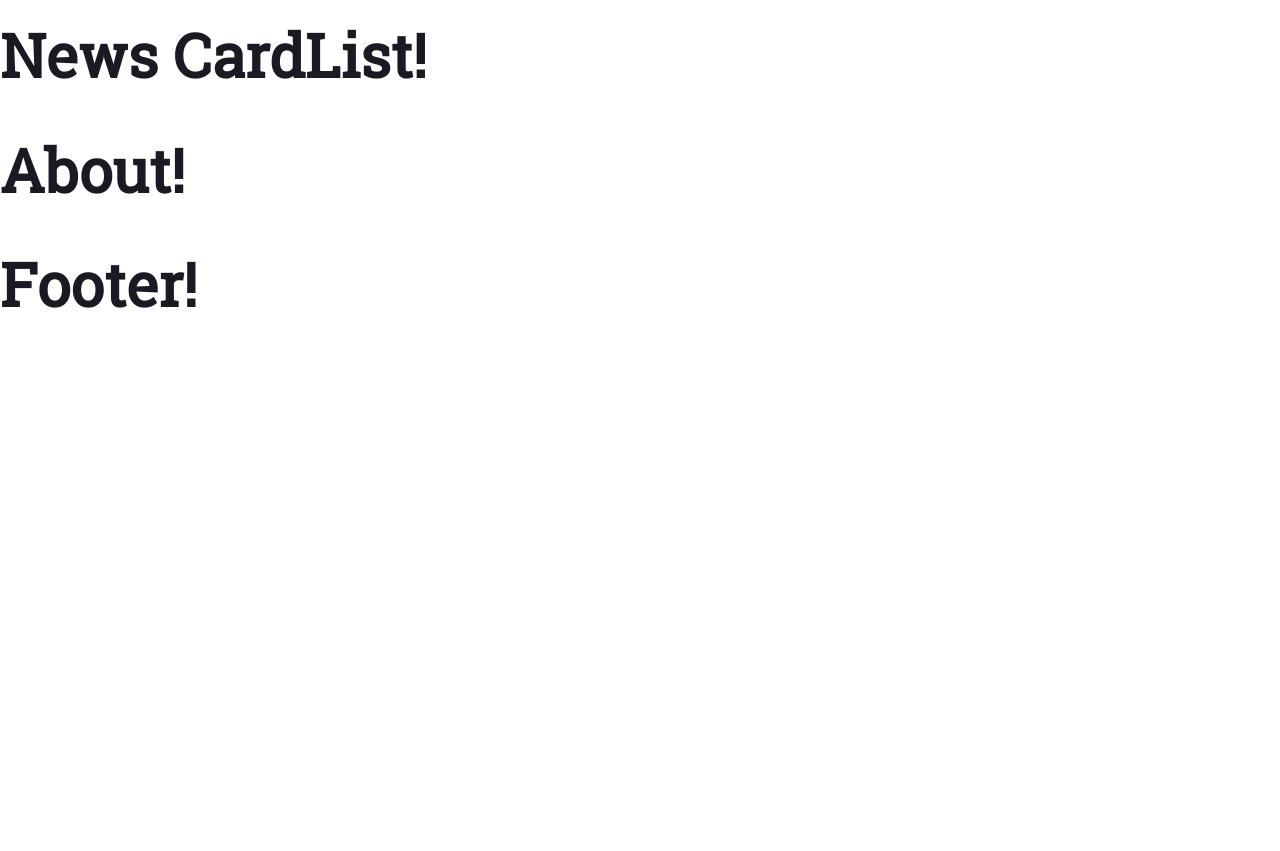
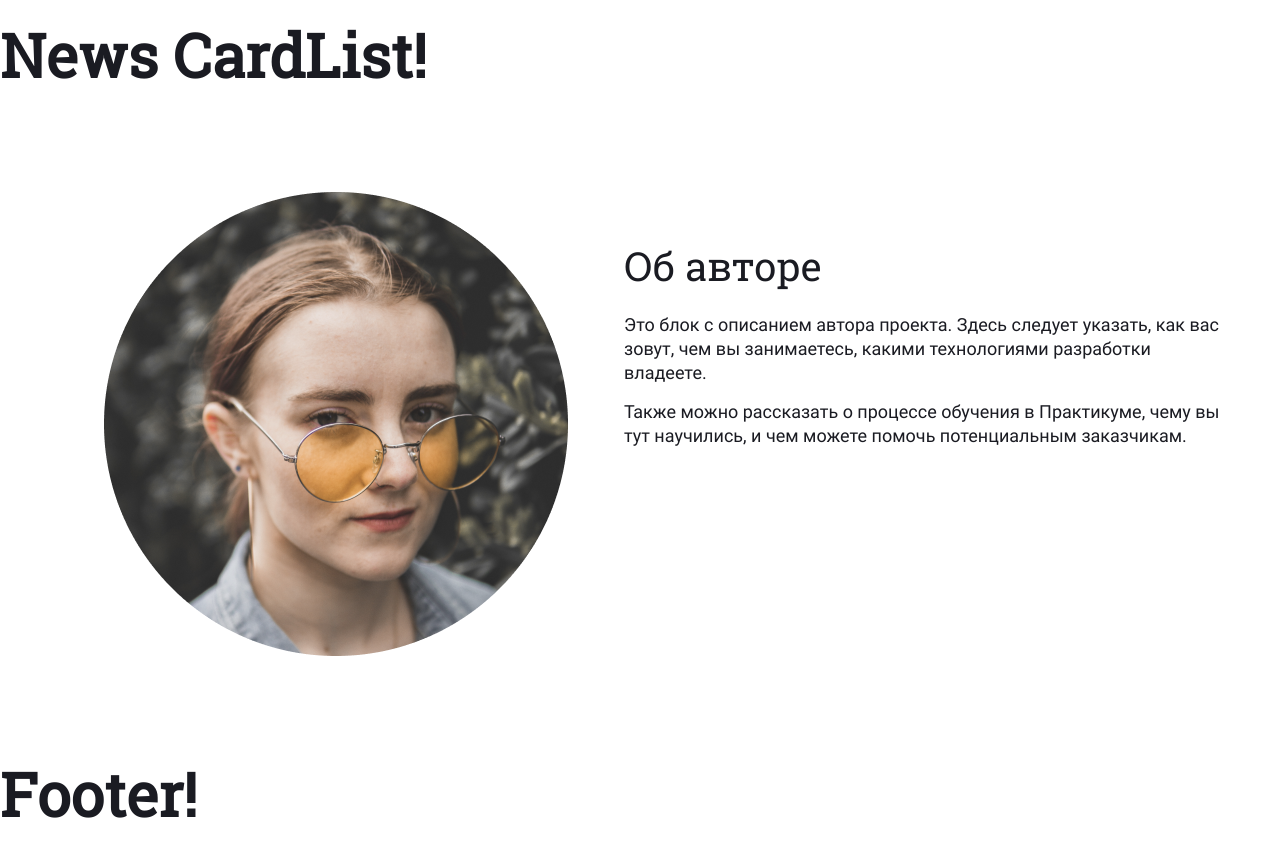
Before and after one commit to MaximStovba/news-explorer-frontend, a React (Create React App) app: page / in a window 1280 px wide. Shown: the part 578-1429 px from the top of the page. Before the commit the page ends 919 px from the top, so only its background shows below. Built offline with nearby package versions, Linux system fonts and the light colour scheme.

Commit message:
компонент About

```diff
--- a/src/components/About/About.css
+++ b/src/components/About/About.css
@@ -1,8 +1,55 @@
 .about {
+  /* сетка about */
+  display: grid;
+  grid-template-columns: 464px fit-content(600px);
+  grid-template-rows: min-content 1fr;
+  column-gap: 56px;
+  margin: 80px 0 80px 104px;
+  grid-template-areas:
+  "about__img-container about__title"
+  "about__img-container about__article";
+}
+
+.about__title {
+  grid-area: about__title;
+  margin: 0;
+  margin-top: 51px;
   font-family: Roboto Slab;
   font-style: normal;
   font-weight: normal;
-  font-size: 30px;
-  line-height: 34px;
+  font-size: 40px;
+  line-height: 46px;
   color: #1A1B22;
 }
+
+.about__article {
+  margin: 0;
+  margin-top: 24px;
+}
+
+.about__text {
+  grid-area: about__text;
+  margin: 0;
+  margin-top: 15px;
+  font-family: Roboto;
+  font-style: normal;
+  font-weight: normal;
+  font-size: 18px;
+  line-height: 24px;
+  color: #1A1B22;
+}
+
+.about__text:nth-child(1) {
+  margin-top: 0;
+}
+
+.about__img-container {
+  grid-area: about__img-container;
+  /* фоновое изображение */
+  height: 464px;
+  width: 464px;
+  background:
+    url(../../images/about-img.png)
+    no-repeat
+    center;
+}
--- a/src/components/About/About.js
+++ b/src/components/About/About.js
@@ -5,9 +5,14 @@ import './About.css';
 
 function About() {
   return (
-    <article className="about">
-      <h1>About!</h1>
-    </article>
+    <section className="about">
+      <h2 className="about__title">Об авторе</h2>
+      <article className="about__article">
+        <p className="about__text">Это блок с описанием автора проекта. Здесь следует указать, как вас зовут, чем вы занимаетесь, какими технологиями разработки владеете.</p>
+        <p className="about__text">Также можно рассказать о процессе обучения в Практикуме, чему вы тут научились, и чем можете помочь потенциальным заказчикам.</p>
+      </article>
+      <div className="about__img-container"></div>
+    </section>
   );
 }
 
--- a/src/components/Main/Main.css
+++ b/src/components/Main/Main.css
@@ -4,5 +4,5 @@
   grid-template-rows:
     80px
     calc(576px - 80px)
-    repeat(3, 1fr);
+    repeat(3, min-content);
 }
```
Also changed, not shown: src/images/about-img.png (added).
